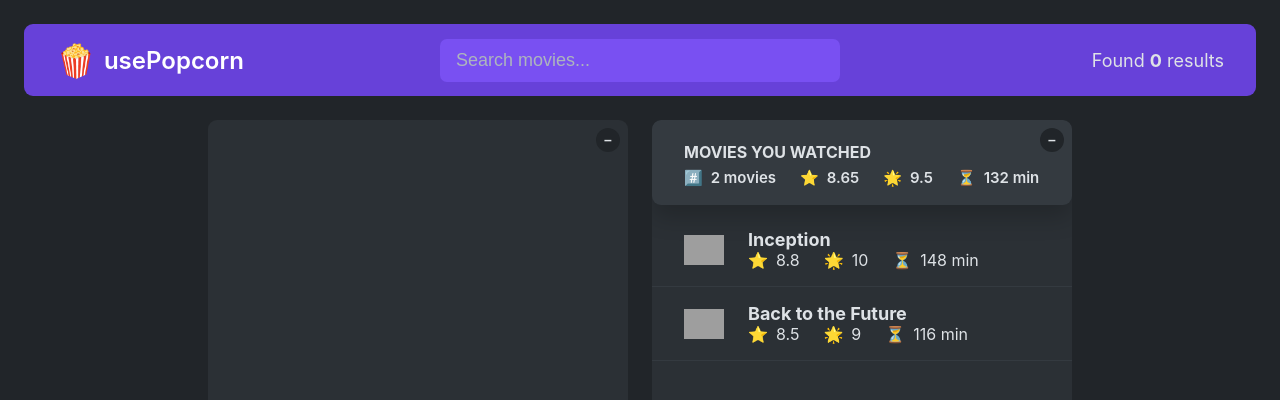
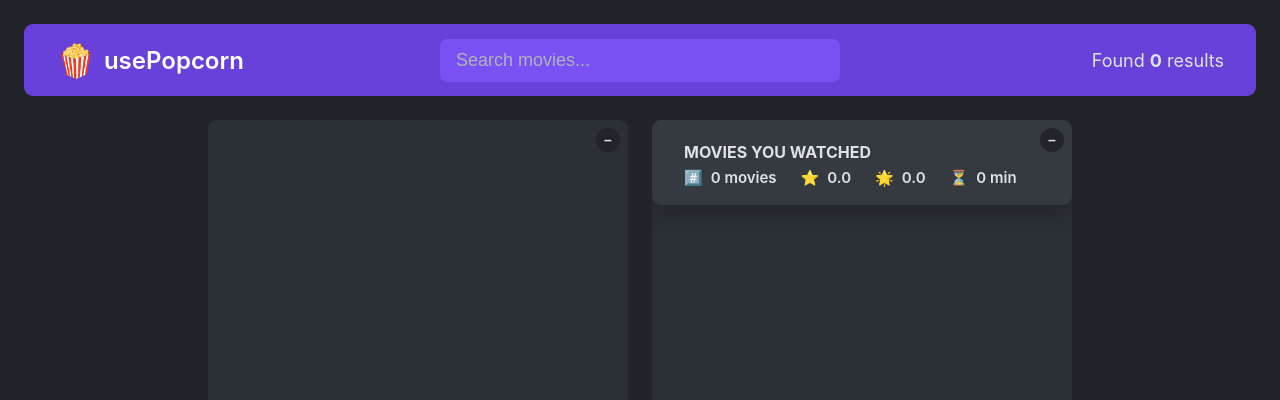
Before and after one commit to Dual1tyxd3v/usePopcorn, a React (Create React App) app: page / in a window 1280 px wide. Shown: the top 400 px of the page. Built offline with nearby package versions, Linux system fonts and the light colour scheme; grey boxes are pictures that could not be loaded.

Commit message:
Implemented add and delete movies from watched list

```diff
--- a/src/components/app/app.tsx
+++ b/src/components/app/app.tsx
@@ -1,18 +1,22 @@
 import { useEffect, useState } from 'react';
-import { QUERY_CHANGE_DELAY, tempWatchedData } from '../../const';
+import { QUERY_CHANGE_DELAY } from '../../const';
 import Nav from '../nav/nav';
 import Box from '../box/box';
 import MovieList from '../movie-list/movie-list';
 import Summary from '../summary/summary';
-import { MovieDataType } from '../../types/types';
+import {
+  MovieDataType,
+  WatchedMovieDataType,
+  WatchedMovieType,
+} from '../../types/types';
 import { fetchMovies } from '../../utils';
 import Loader from '../loader/loader';
 import Error from '../error/error';
 import Movie from '../movie/movie';
 
 export default function App() {
-  const [movies, setMovies] = useState<MovieDataType | []>([]);
-  const [watched /* setWatched */] = useState(tempWatchedData);
+  const [movies, setMovies] = useState<MovieDataType>([]);
+  const [watched, setWatched] = useState<WatchedMovieDataType>([]);
   const [isLoading, setIsLoading] = useState(false);
   const [error, setError] = useState<boolean | string>(false);
   const [query, setQuery] = useState('');
@@ -47,6 +51,19 @@ export default function App() {
     setActiveId(value === activeId ? null : value);
   }
 
+  function addWatchedMovie(movie: WatchedMovieType) {
+    const index = watched.findIndex((mov) => mov.imdbID === movie.imdbID);
+    setWatched(
+      index < 0
+        ? [...watched, movie]
+        : watched.map((mov) => (mov.imdbID === movie.imdbID ? movie : mov))
+    );
+  }
+
+  function deleteWatchedMovie(id: string) {
+    setWatched(watched.filter((mov) => mov.imdbID !== id));
+  }
+
   return (
     <>
       <Nav
@@ -61,18 +78,22 @@ export default function App() {
           {!isLoading && !error && (
             <MovieList
               changeActiveId={changeActiveId}
-              type="short"
               movies={movies}
             />
           )}
         </Box>
         <Box>
           {activeId ? (
-            <Movie id={activeId} closeHandler={changeActiveId} />
+            <Movie
+              watched={watched}
+              addWatchedMovie={addWatchedMovie}
+              id={activeId}
+              closeHandler={changeActiveId}
+            />
           ) : (
             <>
               <Summary watched={watched} />
-              <MovieList changeActiveId={changeActiveId} movies={watched} />
+              <MovieList deleteWatchedMovie={deleteWatchedMovie} changeActiveId={changeActiveId} movies={watched} />
             </>
           )}
         </Box>
--- a/src/components/content-watched-movie/content-watched-movie.tsx
+++ b/src/components/content-watched-movie/content-watched-movie.tsx
@@ -2,27 +2,32 @@ type ContentWatchedMovieProps = {
   imdbRating: number;
   userRating: number;
   runtime: number;
+  id?: string;
+  deleteWatchedMovie?: (i: string) => void;
 };
 
 export default function ContentWatchedMovie({
   imdbRating,
   userRating,
   runtime,
+  id,
+  deleteWatchedMovie
 }: ContentWatchedMovieProps) {
   return (
     <>
       <p>
         <span>⭐️</span>
-        <span>{imdbRating}</span>
+        <span>{imdbRating.toFixed(1)}</span>
       </p>
       <p>
         <span>🌟</span>
-        <span>{userRating}</span>
+        <span>{userRating.toFixed(1)}</span>
       </p>
       <p>
         <span>⏳</span>
         <span>{runtime} min</span>
       </p>
+      {deleteWatchedMovie && <button className="btn-delete" onClick={() => deleteWatchedMovie(id as string)}>X</button>}
     </>
   );
 }
--- a/src/components/menu-card/menu-card.tsx
+++ b/src/components/menu-card/menu-card.tsx
@@ -1,4 +1,5 @@
 import { MovieType, WatchedMovieType } from '../../types/types';
+import { MouseEvent } from 'react';
 
 type MenuCardProps = {
   movie: MovieType | WatchedMovieType;
@@ -6,10 +7,22 @@ type MenuCardProps = {
   changeActiveId: (v: string | null) => void;
 };
 
-export default function MenuCard({ movie, children, changeActiveId }: MenuCardProps) {
-  const {Title, Poster, imdbID} = movie;
+export default function MenuCard({
+  movie,
+  children,
+  changeActiveId,
+}: MenuCardProps) {
+  const { Title, Poster, imdbID } = movie;
+
+  function onClickHandler(e: MouseEvent) {
+    const target = e.target as HTMLElement;
+    if (target.classList.contains('btn-delete')) {
+      return;
+    }
+    changeActiveId(imdbID);
+  }
   return (
-    <li onClick={() => changeActiveId(imdbID)}>
+    <li onClick={onClickHandler}>
       <img src={Poster} alt={`${Title} poster`} />
       <h3>{Title}</h3>
       <div>{children}</div>
--- a/src/components/movie-list/movie-list.tsx
+++ b/src/components/movie-list/movie-list.tsx
@@ -9,22 +9,24 @@ import MenuCard from '../menu-card/menu-card';
 
 type MovieListProps = {
   movies: MovieDataType | WatchedMovieDataType;
-  type?: string;
   changeActiveId: (v: null | string) => void;
+  deleteWatchedMovie?: (i: string) => void;
 };
 
-export default function MovieList({ movies, type = '', changeActiveId }: MovieListProps) {
+export default function MovieList({ movies, changeActiveId, deleteWatchedMovie }: MovieListProps) {
   return (
     <ul className="list list-movies">
       {movies?.map((movie) => (
         <MenuCard changeActiveId={changeActiveId} key={movie.imdbID} movie={movie}>
-          {type === 'short' ? (
+          {!deleteWatchedMovie ? (
             <ContentMovie year={movie.Year} />
           ) : (
             <ContentWatchedMovie
-              imdbRating={(movie as WatchedMovieType).imdbRating}
-              userRating={(movie as WatchedMovieType).userRating}
-              runtime={(movie as WatchedMovieType).runtime}
+              imdbRating={+(movie as WatchedMovieType).imdbRating}
+              userRating={+(movie as WatchedMovieType).userRating}
+              runtime={Number.parseInt((movie as WatchedMovieType).runtime, 10)}
+              deleteWatchedMovie={deleteWatchedMovie}
+              id={movie.imdbID}
             />
           )}
         </MenuCard>
--- a/src/components/movie/movie.tsx
+++ b/src/components/movie/movie.tsx
@@ -1,6 +1,10 @@
 import { useEffect, useState } from 'react';
 import { fetchFullMovie } from '../../utils';
-import { FullMovieType } from '../../types/types';
+import {
+  FullMovieType,
+  WatchedMovieDataType,
+  WatchedMovieType,
+} from '../../types/types';
 import Loader from '../loader/loader';
 import Error from '../error/error';
 import Stars from '../stars/stars';
@@ -8,12 +12,20 @@ import Stars from '../stars/stars';
 type MovieProps = {
   id: string;
   closeHandler: (v: string | null) => void;
+  addWatchedMovie: (m: WatchedMovieType) => void;
+  watched: WatchedMovieDataType;
 };
 
-export default function Movie({ id, closeHandler }: MovieProps) {
+export default function Movie({
+  id,
+  closeHandler,
+  addWatchedMovie,
+  watched,
+}: MovieProps) {
   const [isLoading, setIsLoading] = useState(false);
   const [error, setError] = useState<boolean | string>(false);
   const [movie, setMovie] = useState<null | FullMovieType>(null);
+  const [userRating, setUserRating] = useState<number>(0);
 
   useEffect(() => {
     async function loadMovies() {
@@ -40,9 +52,40 @@ export default function Movie({ id, closeHandler }: MovieProps) {
   if (error || !movie) {
     return <Error message={(error as string) || 'Oops! Try again later...'} />;
   }
+
+  function changeUserRating(value: number) {
+    setUserRating(value);
+  }
+
+  function addMovie() {
+    const newMovie = {
+      imdbID,
+      Title,
+      Year,
+      Poster,
+      runtime: Runtime,
+      imdbRating,
+      userRating: userRating.toString(),
+    };
+    addWatchedMovie(newMovie);
+    closeHandler(null);
+  }
+
   const {
-    Title, Poster, Runtime, imdbRating, Plot, Released, Actors, Director, Genre,
+    Title,
+    imdbID,
+    Poster,
+    Year,
+    Runtime,
+    imdbRating,
+    Plot,
+    Released,
+    Actors,
+    Director,
+    Genre,
   } = movie;
+
+  const myRating = watched.find((mov) => mov.imdbID === imdbID)?.userRating || 0;
   return (
     <div className="details">
       <header>
@@ -51,7 +94,7 @@ export default function Movie({ id, closeHandler }: MovieProps) {
         </button>
         <img src={Poster} alt={Title} />
         <div className="details-overview">
-          <h2>{Title}</h2>
+          <h3>{Title}</h3>
           <p>
             {Released} &bull; {Runtime}
           </p>
@@ -65,7 +108,18 @@ export default function Movie({ id, closeHandler }: MovieProps) {
       </header>
       <section>
         <div className="rating">
-          <Stars />
+          {myRating ? (
+            <p>You already rate this movie - {myRating}⭐</p>
+          ) : (
+            <>
+              <Stars changeUserRating={changeUserRating} />
+              {userRating > 0 && (
+                <button className="btn-add" onClick={addMovie}>
+                  + Add to list
+                </button>
+              )}
+            </>
+          )}
         </div>
         <p>
           <em>{Plot}</em>
--- a/src/components/stars/stars.tsx
+++ b/src/components/stars/stars.tsx
@@ -2,7 +2,11 @@ import React, { useState } from 'react';
 import { STAR_CONFIG } from '../../const';
 import Star from '../star/star';
 
-export default function Stars() {
+type StarsProps = {
+  changeUserRating: (v: number) => void;
+};
+
+export default function Stars({ changeUserRating }: StarsProps) {
   const [rate, setRate] = useState(0);
   const [tempRate, setTempRate] = useState(0);
 
@@ -10,6 +14,7 @@ export default function Stars() {
 
   function onChangeRating(value: number) {
     setRate(value);
+    changeUserRating(value);
   }
 
   function onHoverRating(value: number) {
@@ -31,7 +36,9 @@ export default function Stars() {
           />
         </React.Fragment>
       ))}
-      <p style={{ fontSize: size, color: color, lineHeight: '1' }}>{tempRate || rate || ''}</p>
+      <p style={{ fontSize: size, color: color, lineHeight: '1' }}>
+        {tempRate || rate || ''}
+      </p>
     </div>
   );
 }
--- a/src/components/summary/summary.tsx
+++ b/src/components/summary/summary.tsx
@@ -7,9 +7,9 @@ type SummaryProps = {
 };
 
 export default function Summary({ watched }: SummaryProps) {
-  const avgImdbRating = average(watched.map((movie) => movie.imdbRating));
-  const avgUserRating = average(watched.map((movie) => movie.userRating));
-  const avgRuntime = average(watched.map((movie) => movie.runtime));
+  const avgImdbRating = average(watched.map((movie) => +movie.imdbRating));
+  const avgUserRating = average(watched.map((movie) => +movie.userRating));
+  const avgRuntime = average(watched.map((movie) => Number.parseInt(movie.runtime, 10)));
   return (
     <div className="summary">
       <h2>Movies you watched</h2>
--- a/src/types/types.ts
+++ b/src/types/types.ts
@@ -12,9 +12,9 @@ export type WatchedMovieType = {
   Title: string;
   Year: string;
   Poster: string;
-  runtime: number;
-  imdbRating: number;
-  userRating: number;
+  runtime: string;
+  imdbRating: string;
+  userRating: string;
 };
 
 export type WatchedMovieDataType = WatchedMovieType[];
```
